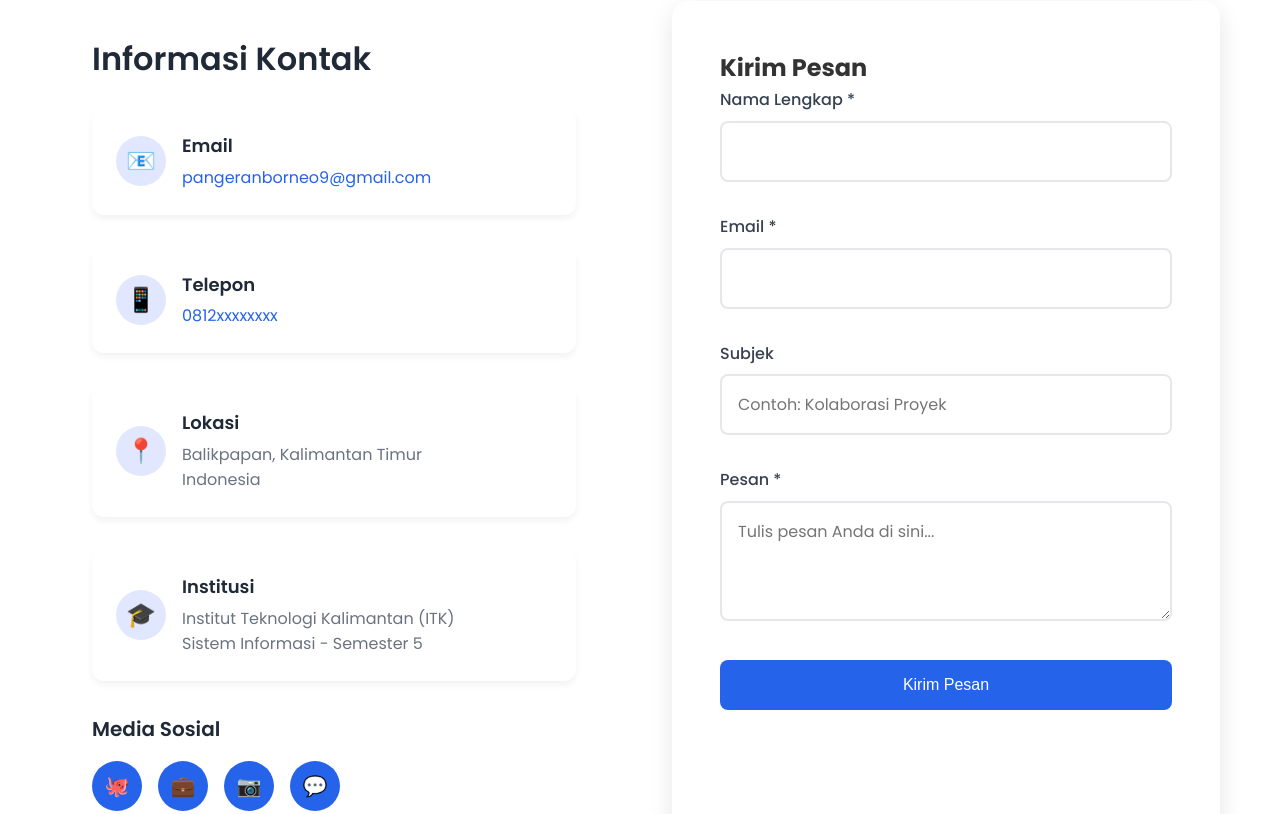
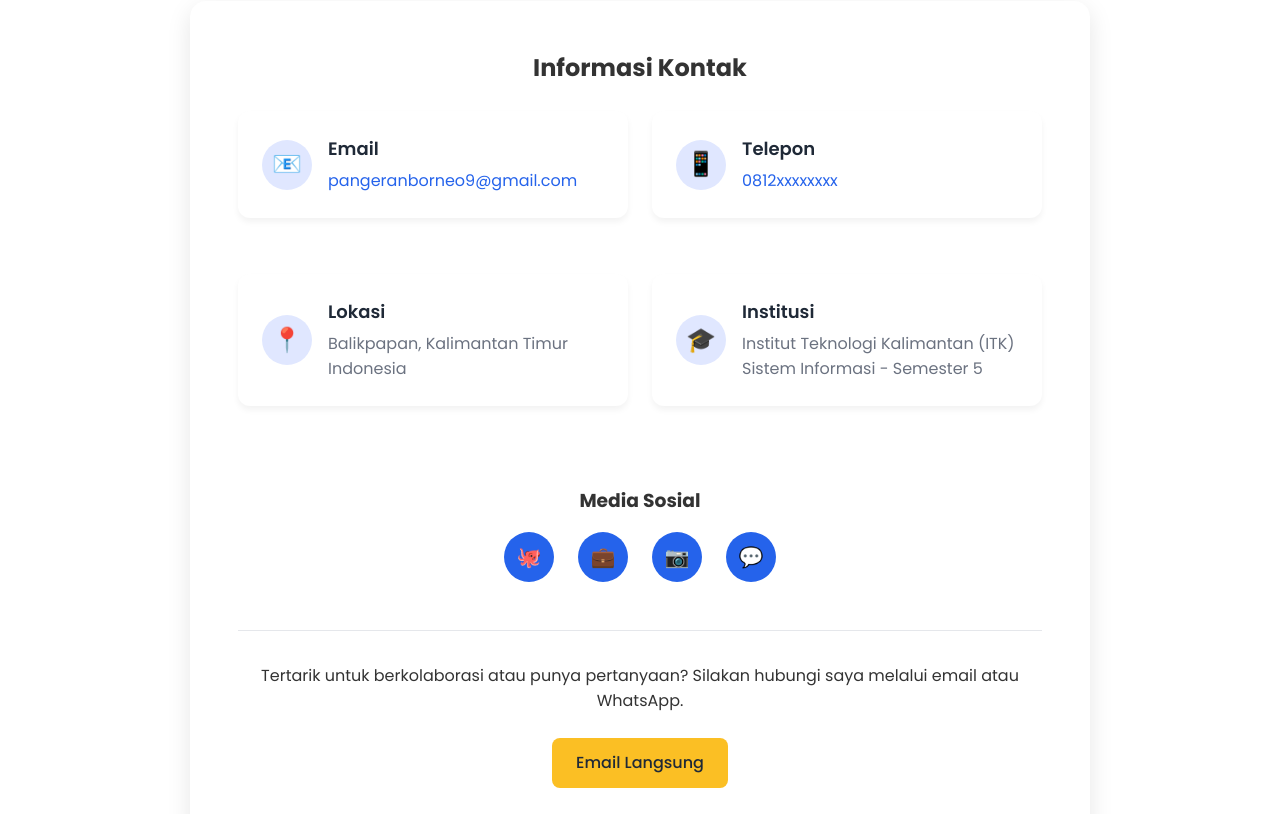
Before and after one commit to PangeranSilaen/pangeransilaen.github.io, a plain HTML site: page index.html in a window 1280 px wide. Shown: the part 8120-8934 px from the top of the page. Drawn offline with Linux system fonts and the light colour scheme.

Commit message:
Fix Conctact Pages

```diff
--- a/assets/css/style.css
+++ b/assets/css/style.css
@@ -1303,3 +1303,65 @@ body {
     padding: 1rem;
   }
 }
+
+/* Contact Info Full Width Style */
+.contact-info-full {
+  background: white;
+  padding: 3rem;
+  border-radius: 16px;
+  box-shadow: 0 8px 24px rgba(0, 0, 0, 0.1);
+  margin-bottom: 2rem;
+  max-width: 900px;
+  margin: 0 auto;
+}
+
+.contact-items-grid {
+  display: grid;
+  grid-template-columns: repeat(auto-fit, minmax(300px, 1fr));
+  gap: 1.5rem;
+  margin-bottom: 3rem;
+}
+
+.social-links-container {
+  margin: 3rem 0;
+  text-align: center;
+}
+
+.social-grid {
+  display: flex;
+  justify-content: center;
+  gap: 1.5rem;
+  margin-top: 1rem;
+}
+
+.contact-call-to-action {
+  margin-top: 3rem;
+  padding-top: 2rem;
+  border-top: 1px solid #e5e7eb;
+}
+
+.contact-buttons {
+  display: flex;
+  justify-content: center;
+  gap: 1rem;
+  margin-top: 1.5rem;
+}
+
+@media (max-width: 768px) {
+  .contact-info-full {
+    padding: 2rem 1.5rem;
+  }
+
+  .contact-items-grid {
+    grid-template-columns: 1fr;
+  }
+
+  .social-grid {
+    flex-wrap: wrap;
+  }
+
+  .contact-buttons {
+    flex-direction: column;
+    align-items: center;
+  }
+}
--- a/index.html
+++ b/index.html
@@ -544,15 +544,13 @@
       </div>
     </section>
 
-    <!-- Contact Form Section -->
+    <!-- Contact Info Section -->
     <section class="contact-section">
       <div class="container">
-        <div class="contact-grid">
+        <div class="contact-info-full">
+          <h2 class="text-center mb-4">Informasi Kontak</h2>
 
-          <!-- Contact Information -->
-          <div class="contact-info">
-            <h2>Informasi Kontak</h2>
-
+          <div class="contact-items-grid">
             <div class="contact-item">
               <div class="contact-icon">📧</div>
               <div class="contact-details">
@@ -584,55 +582,34 @@
                 <p>Institut Teknologi Kalimantan (ITK)<br>Sistem Informasi - Semester 5</p>
               </div>
             </div>
+          </div>
 
           <!-- Social Media Links -->
-            <div class="social-links">
-              <h3>Media Sosial</h3>
+          <div class="social-links-container">
+            <h3 class="text-center mb-3">Media Sosial</h3>
             <div class="social-grid">
               <a href="https://github.com/PangeranSilaen" class="social-link" target="_blank" title="GitHub">
                 🐙
               </a>
-                <a href="https://linkedin.com/in/pangeran-silaen" class="social-link" target="_blank" title="LinkedIn">
+              <a href="https://www.linkedin.com/in/pangeran-borneo-silaen-973034347/" class="social-link" target="_blank" title="LinkedIn">
                 💼
               </a>
-                <a href="https://instagram.com/pangeransilaen" class="social-link" target="_blank" title="Instagram">
+              <a href="https://instagram.com/prince.76en" class="social-link" target="_blank" title="Instagram">
                 📷
               </a>
-                <a href="https://wa.me/6281263343640" class="social-link" target="_blank" title="WhatsApp">
+              <a href="https://wa.me/62812xxxxxxxx" class="social-link" target="_blank" title="WhatsApp">
                 💬
               </a>
             </div>
           </div>
+
+          <div class="contact-call-to-action">
+            <p class="text-center">Tertarik untuk berkolaborasi atau punya pertanyaan? Silakan hubungi saya melalui email atau WhatsApp.</p>
+            <div class="contact-buttons">
+              <a href="mailto:pangeranborneo9@gmail.com" class="btn btn-primary">Email Langsung</a>
+              <!-- <a href="https://wa.me/62812xxxxxxxx" class="btn btn-secondary" target="_blank">WhatsApp</a> -->
             </div>
-
-          <!-- Contact Form -->
-          <div class="contact-form">
-            <h2>Kirim Pesan</h2>
-            <form id="contactForm">
-              <div class="form-group">
-                <label for="name">Nama Lengkap *</label>
-                <input type="text" id="name" name="name" required>
           </div>
-
-              <div class="form-group">
-                <label for="email">Email *</label>
-                <input type="email" id="email" name="email" required>
-              </div>
-
-              <div class="form-group">
-                <label for="subject">Subjek</label>
-                <input type="text" id="subject" name="subject" placeholder="Contoh: Kolaborasi Proyek">
-              </div>
-
-              <div class="form-group">
-                <label for="message">Pesan *</label>
-                <textarea id="message" name="message" required placeholder="Tulis pesan Anda di sini..."></textarea>
-              </div>
-
-              <button type="submit" class="form-submit">Kirim Pesan</button>
-            </form>
-          </div>
-
         </div>
       </div>
     </section>
@@ -730,7 +707,7 @@
         </div>
       </div>
       <div class="footer-bottom">
-        <p>&copy; 2025 Pangeran Borneo Silaen.</p>
+        <p>&copy; 2025 Pangeran Borneo Silaen. All Right Reserved.</p>
       </div>
     </div>
   </footer>
```
Lines whose indentation alone changed are shown as unchanged.
